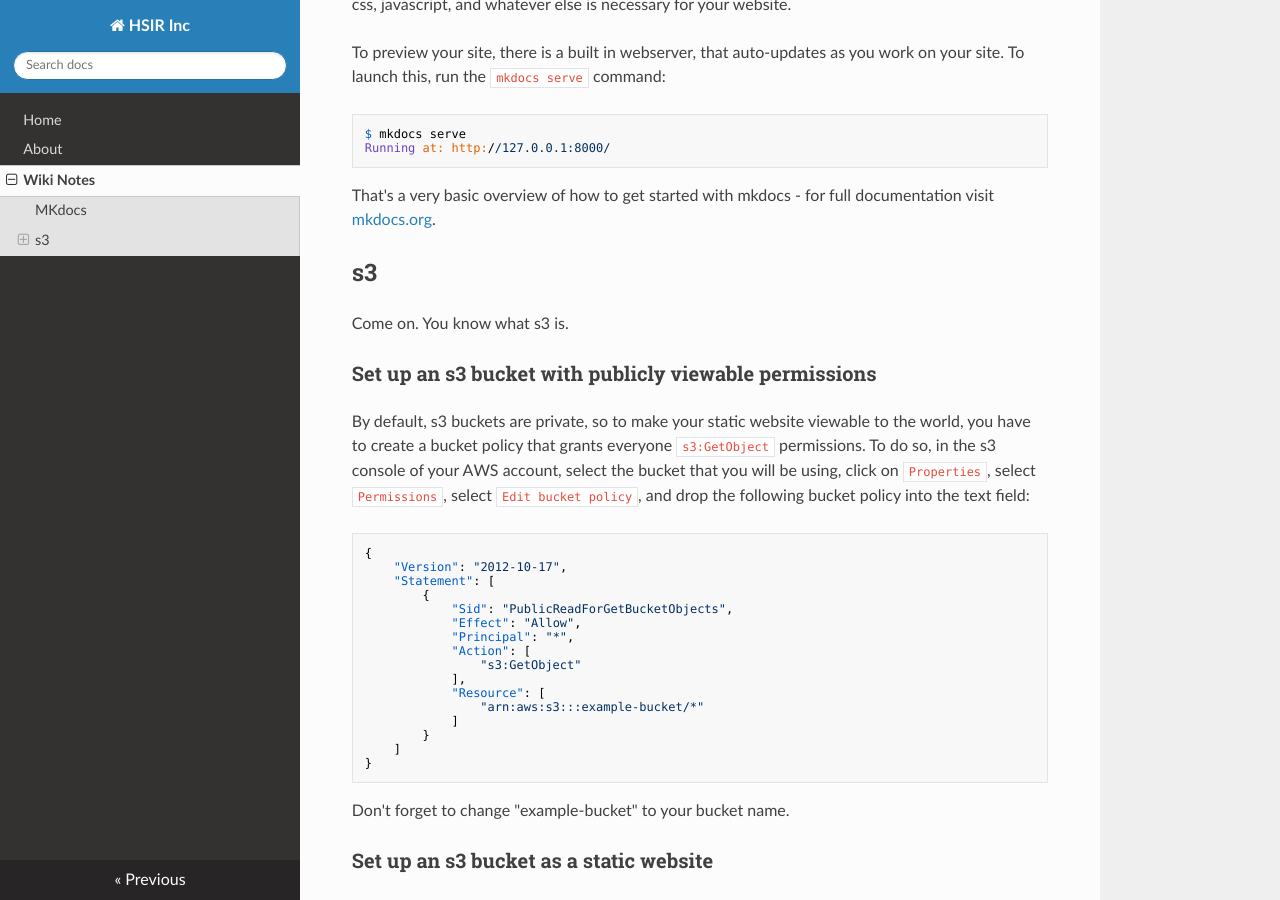
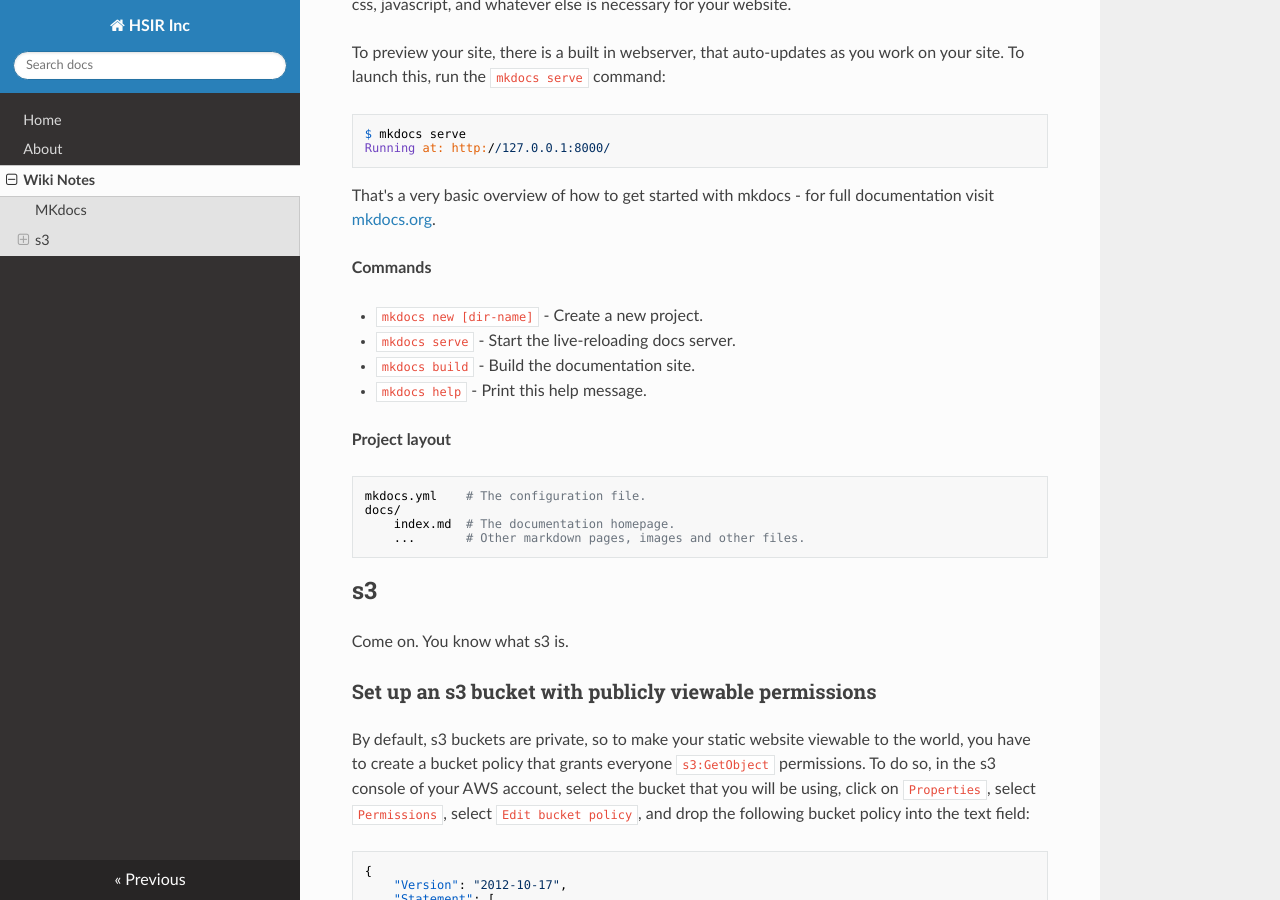
Before and after one commit to simplycycling/mk-docs, an MkDocs documentation site: the page built from docs/wiki.md, in a window 1280 px wide and 900 px high, scrolled down 1286 px. Built offline with MkDocs 1.6.1, drawn with Linux system fonts in a browser that asks for light colours; nearby versions of some CDN libraries; old or Windows-style settings are respelled for this version of MkDocs.

Commit message:
Information formatting

```diff
--- a/docs/wiki.md
+++ b/docs/wiki.md
@@ -63,6 +63,20 @@ you work on your site. To launch this, run the `mkdocs serve` command:
 That's a very basic overview of how to get started with mkdocs - for
 full documentation visit [mkdocs.org](http://mkdocs.org).
 
+**Commands**
+
+* `mkdocs new [dir-name]` - Create a new project.
+* `mkdocs serve` - Start the live-reloading docs server.
+* `mkdocs build` - Build the documentation site.
+* `mkdocs help` - Print this help message.
+
+**Project layout**
+
+    mkdocs.yml    # The configuration file.
+    docs/
+        index.md  # The documentation homepage.
+        ...       # Other markdown pages, images and other files.
+
 ## s3
 
 Come on. You know what s3 is.
```
